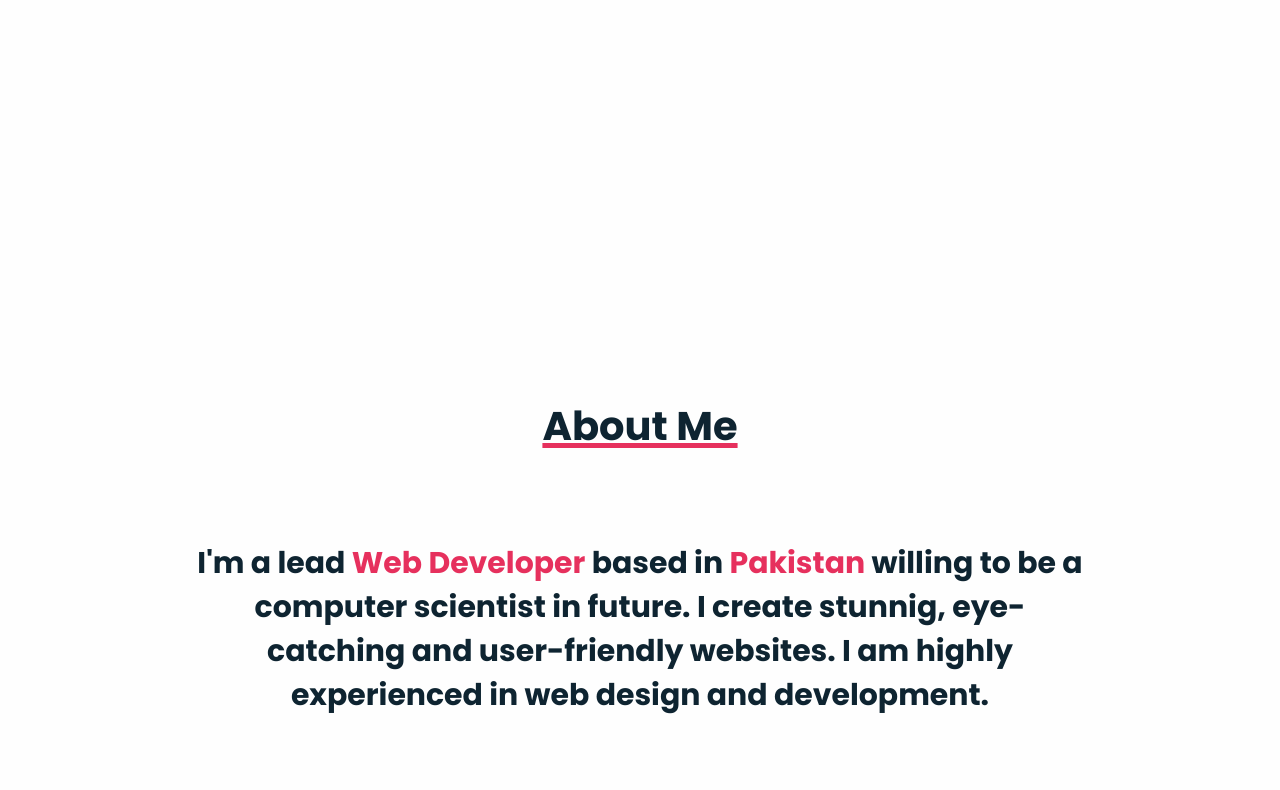
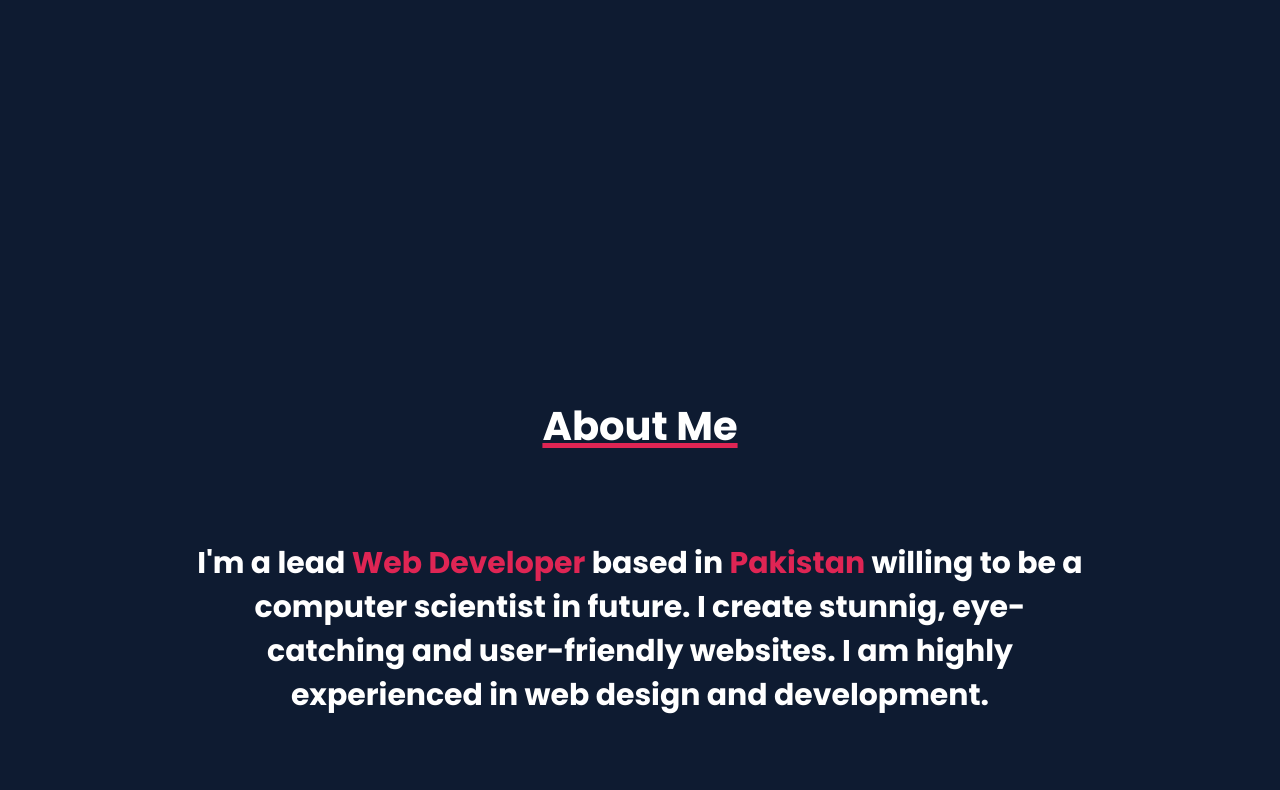
Before and after one commit to musaddiq-ashfaq/Portfolio, a plain HTML site: page index.html in a window 1280 px wide. Shown: the part 596-1386 px from the top of the page. Drawn offline with nearby package versions, Linux system fonts and the light colour scheme; a script that the page names is missing.

Commit message:
default theme change

```diff
--- a/style.css
+++ b/style.css
@@ -7,7 +7,7 @@
     font-family: 'Poppins',sans-serif;
 }
 
-:root{
+.dark-theme{
     --first-color:#0e2431;
     --second-color: rgb(230, 48, 93);
     --third-color:#777;
@@ -95,11 +95,12 @@ li{
     display: block;
 }
 
-.dark-theme{
+:root{
     --first-color:#fff;
     --second-color: rgb(223, 37, 84);
     --third-color:#a9afc3;
 
+    --hover-color:rgb(223, 37, 84);
     --body-bg-color: #0e1b31;
     --card-bg-color:#132347;
     --modal-bg-color:#102048;
@@ -113,10 +114,14 @@ li{
     --scroll-thumb-color:#282f43;
     --scroll-thumb-hover-color:#454f6b;
 
+    --bg-transparent-color:rgba(0,0,0,0.1);
+    --transparent-color-01:rgba(0,0,0,0.1);
+    --transparent-color-02:rgba(106,89,209,0.1);
+
     --btn-font-color: #fff;
 }
 
-                                            /* header  */
+/* header  */
 header{
     z-index: 99999;
     width: 100%;
```
